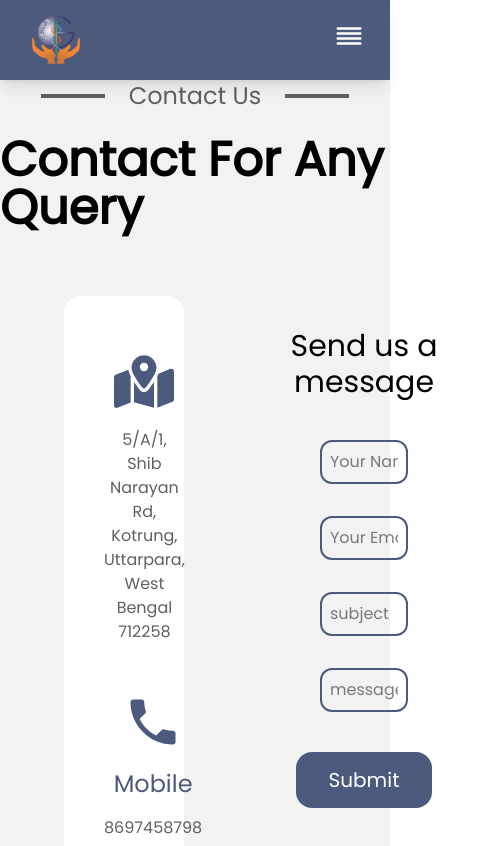
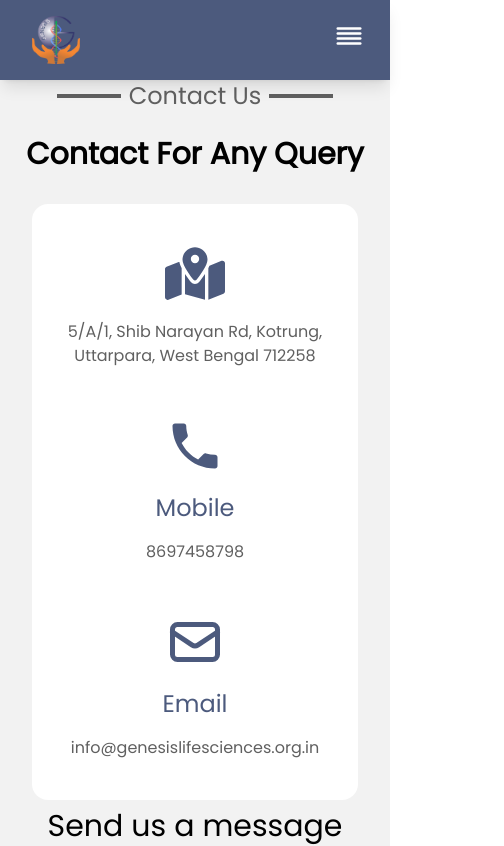
Before and after one commit to Suman911/genesis, a Next.js app: page /contact in a window 390 px wide. Shown: the top 846 px of the page, 504 px wide, since content can reach past the window. Built offline with nearby package versions, Linux system fonts and the light colour scheme.

Commit message:
made responsive

```diff
--- a/src/components/ui/contact/contactcard.tsx
+++ b/src/components/ui/contact/contactcard.tsx
@@ -4,14 +4,14 @@ interface card extends React.HTMLAttributes<HTMLDivElement>{
 }
 export function Contact({children,...props}:card){
     return (
-        <div {...props} className={`grid grid-cols-12 gap-10 p-16 ${props.className||''}`}>
+        <div {...props} className={`lg:grid grid-cols-12 gap-6 p-8 md:p-12 lg:p-16 ${props.className||''}`}>
             {children}
         </div>
     );
 }
 export function Contactcard({children,...props}:card){
     return (
-        <div {...props} className={`col-span-4 p-8 bg-white rounded-2xl ${props.className||''}`}>
+        <div {...props} className={`col-span-4 p-4 lg:p-6 bg-white rounded-2xl ${props.className||''}`}>
             {children}
         </div>
     );
--- a/src/components/ui/contact/form.tsx
+++ b/src/components/ui/contact/form.tsx
@@ -3,7 +3,7 @@ interface form extends React.HTMLAttributes<HTMLDivElement>{
 }
 export function Form({children,...props}:form){
     return (
-        <div {...props} className={`col-span-8 p-8 h-full place-content-center${props.className || ''}`}>
+        <div {...props} className={`col-span-8 p-2 md:p-4 lg:p-8 h-full place-content-center${props.className || ''}`}>
         {children}
     </div>
     );
--- a/src/components/ui/text/heading.tsx
+++ b/src/components/ui/text/heading.tsx
@@ -11,7 +11,7 @@ export function Heading({children,...props}:heading){
 }
 export function TopHeading({children,...props}:heading){
     return (
-        <div {...props} className={`flex gap-6 items-center ${props.className || ''}`}>
+        <div {...props} className={`flex gap-2 md:gap-4 lg:gap-6 items-center ${props.className || ''}`}>
             <Line/>
             <div className="text-2xl text-ash">
             {children}
@@ -30,7 +30,7 @@ export function Line(){
 
 export function MainHeading({children,...props}:heading){
     return (
-        <div {...props} className={`text-black text-5xl font-semibold ${props.className || ''}`}>
+        <div {...props} className={`text-black text-3xl text-center md:text-4xl lg:text-5xl font-semibold ${props.className || ''}`}>
             {children}
         </div>
     );
```
